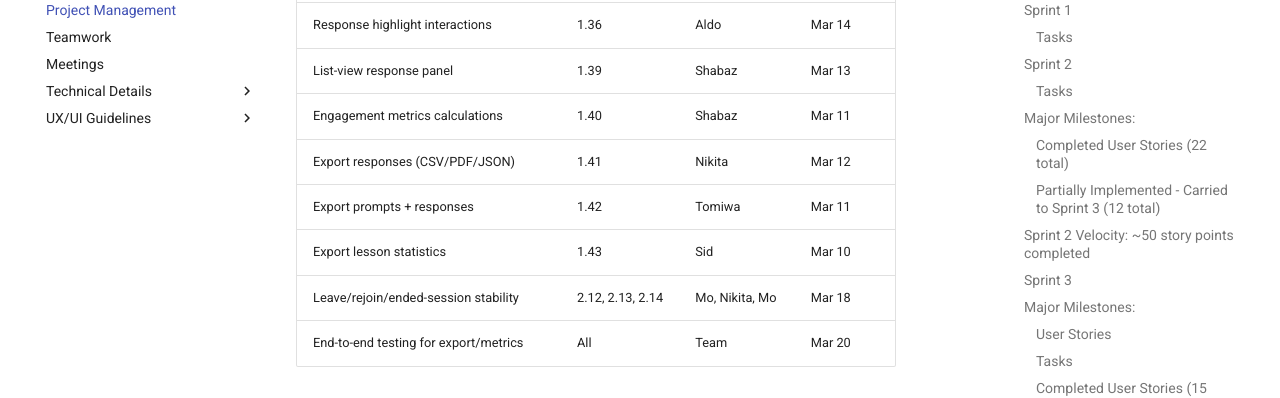
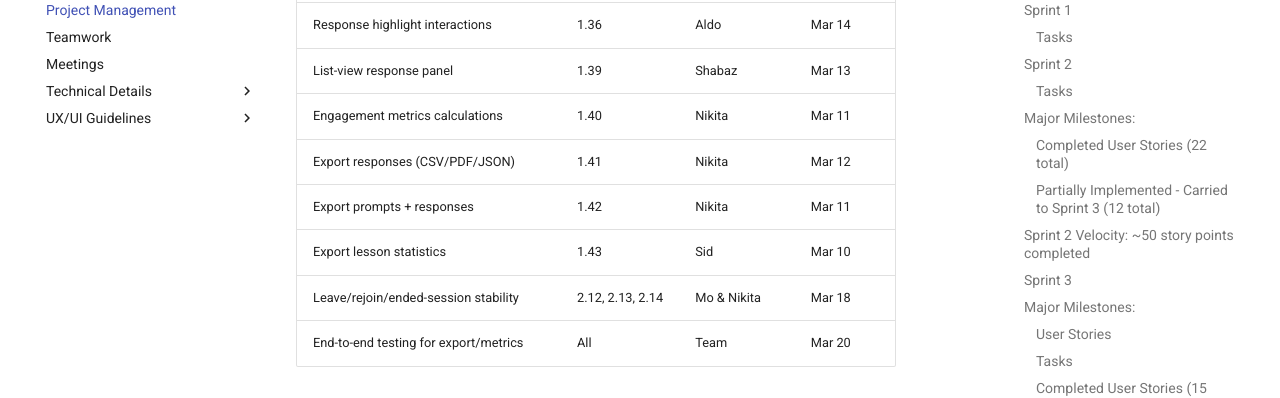
Before and after one commit to siddhantgoel7/Prompt-Ed, an MkDocs documentation site: the page built from docs/project-management.md, in a window 1280 px wide and 900 px high, scrolled down 10680 px. Shown: the part 152-550 px from the top of the window. Built offline with MkDocs 1.6.1 and Material for MkDocs 9.7.7, drawn with Linux system fonts in a browser that asks for light colours.

Commit message:
Updated the project management file

```diff
--- a/docs/project-management.md
+++ b/docs/project-management.md
@@ -263,11 +263,11 @@ Sprint 4 delivers **data export, session history, and engagement metrics** with
 | QR display and scan flow improvements   | 1.32, 2.05       | Aldo    | Mar 11       |
 | Response highlight interactions         | 1.36             | Aldo     | Mar 14       |
 | List-view response panel                | 1.39             | Shabaz     | Mar 13       |
-| Engagement metrics calculations         | 1.40             | Shabaz      | Mar 11       |
+| Engagement metrics calculations         | 1.40             | Nikita      | Mar 11       |
 | Export responses (CSV/PDF/JSON)         | 1.41             | Nikita      | Mar 12       |
-| Export prompts + responses              | 1.42             | Tomiwa      | Mar 11       |
+| Export prompts + responses              | 1.42             | Nikita     | Mar 11       |
 | Export lesson statistics                | 1.43             | Sid      | Mar 10       |
-| Leave/rejoin/ended-session stability    | 2.12, 2.13, 2.14 | Mo, Nikita, Mo   | Mar 18       |
+| Leave/rejoin/ended-session stability    | 2.12, 2.13, 2.14 | Mo & Nikita   | Mar 18       |
 | End-to-end testing for export/metrics   | All              | Team         | Mar 20       |
 
 ---
```
